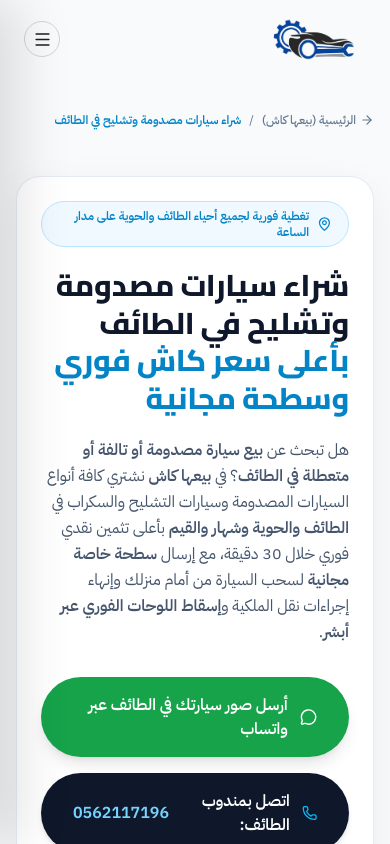
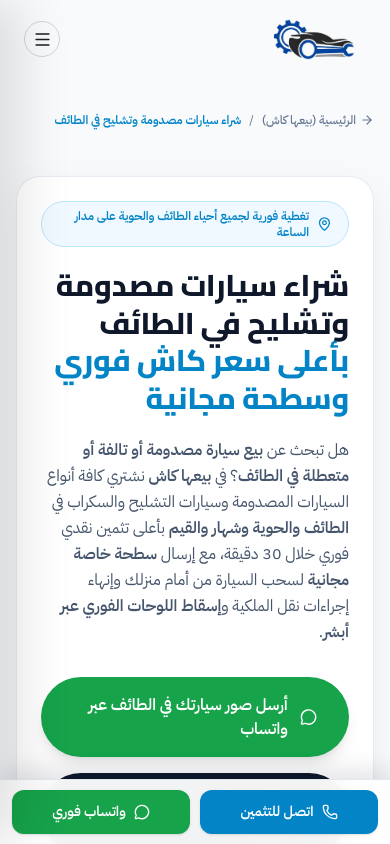
Before and after one commit to Mahmoudfattah/alnadacars, a Next.js app: page /taif in a window 390 px wide. Shown: the top 844 px of the page. Built offline with nearby package versions, Linux system fonts and the light colour scheme.

Commit message:
add sticky buttons

```diff
--- /dev/null
+++ b/app/components/layout/StickyMobileBar.tsx
@@ -0,0 +1,61 @@
+"use client";
+
+import { Phone, MessageCircle } from "lucide-react";
+
+const PHONE_TEL = "tel:+966562117196";
+const WHATSAPP_URL =
+  "https://wa.me/966562117196?text=" +
+  encodeURIComponent(
+    "السلام عليكم، أرغب في تثمين وبيع سيارتي (جدة / مكة / الطائف) مع نقل الملكية أو إسقاط اللوحات النظامي عبر أبشر (الاستمارة سارية).",
+  );
+
+export default function StickyMobileBar() {
+  const trackEvent = (
+    eventName: "phone_call_click" | "whatsapp_click",
+    label: string,
+  ) => {
+    if (
+      typeof window !== "undefined" &&
+      typeof (window as unknown as { gtag?: (...args: unknown[]) => void })
+        .gtag === "function"
+    ) {
+      (window as unknown as { gtag: (...args: unknown[]) => void }).gtag(
+        "event",
+        eventName,
+        {
+          event_category: "conversion",
+          event_label: label,
+        },
+      );
+    }
+  };
+
+  return (
+    <div
+      dir="rtl"
+      className="fixed bottom-0 inset-x-0 z-50 md:hidden bg-white/95 backdrop-blur-md border-t border-slate-200 px-3 py-2.5 shadow-[0_-8px_24px_rgba(15,23,42,0.12)]"
+    >
+      <div className="flex items-center gap-2.5 max-w-md mx-auto">
+        <a
+          href={PHONE_TEL}
+          onClick={() => trackEvent("phone_call_click", "sticky_mobile_bar")}
+          className="flex-1 inline-flex items-center justify-center gap-2 rounded-xl bg-[#0284C7] active:bg-[#0369a1] py-3 px-3 text-sm font-extrabold text-white shadow-sm"
+        >
+          <Phone className="w-4 h-4 shrink-0" />
+          <span>اتصل للتثمين</span>
+        </a>
+
+        <a
+          href={WHATSAPP_URL}
+          target="_blank"
+          rel="noopener noreferrer"
+          onClick={() => trackEvent("whatsapp_click", "sticky_mobile_bar")}
+          className="flex-1 inline-flex items-center justify-center gap-2 rounded-xl bg-[#16a34a] active:bg-[#15803d] py-3 px-3 text-sm font-extrabold text-white shadow-sm"
+        >
+          <MessageCircle className="w-4 h-4 shrink-0" />
+          <span>واتساب فوري</span>
+        </a>
+      </div>
+    </div>
+  );
+}
--- a/app/layout.tsx
+++ b/app/layout.tsx
@@ -3,6 +3,7 @@ import { Cairo, IBM_Plex_Sans_Arabic } from "next/font/google";
 import Script from "next/script";
 import "./globals.css";
 import Navbar from "./components/layout/Navbar";
+import StickyMobileBar from "./components/layout/StickyMobileBar";
 
 /* Display font — headings, hero, CTAs */
 const cairo = Cairo({
@@ -169,6 +170,7 @@ export default function RootLayout({
 
         <Navbar />
         <main>{children}</main>
+        <StickyMobileBar/>
       </body>
     </html>
   );
```
